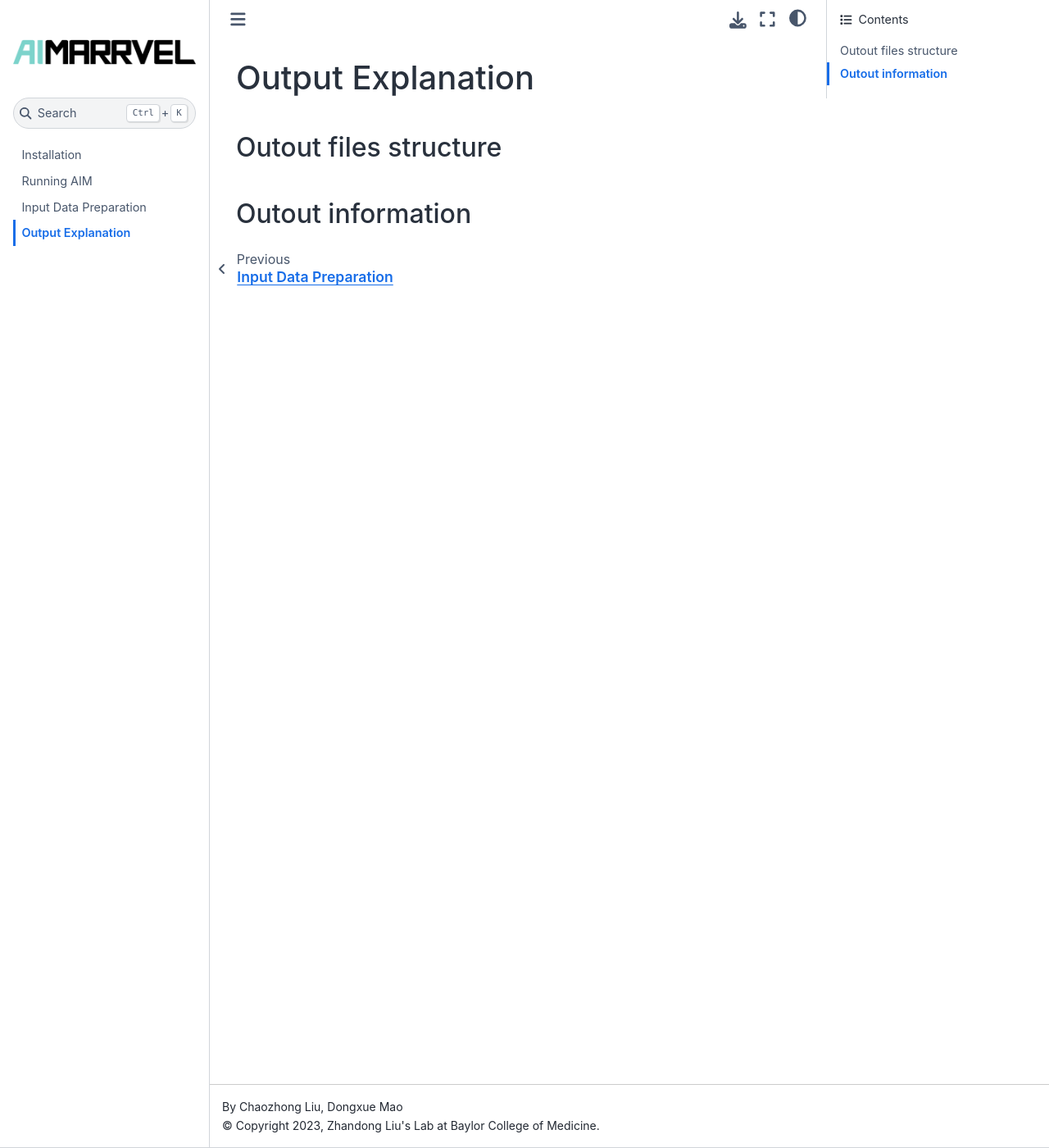
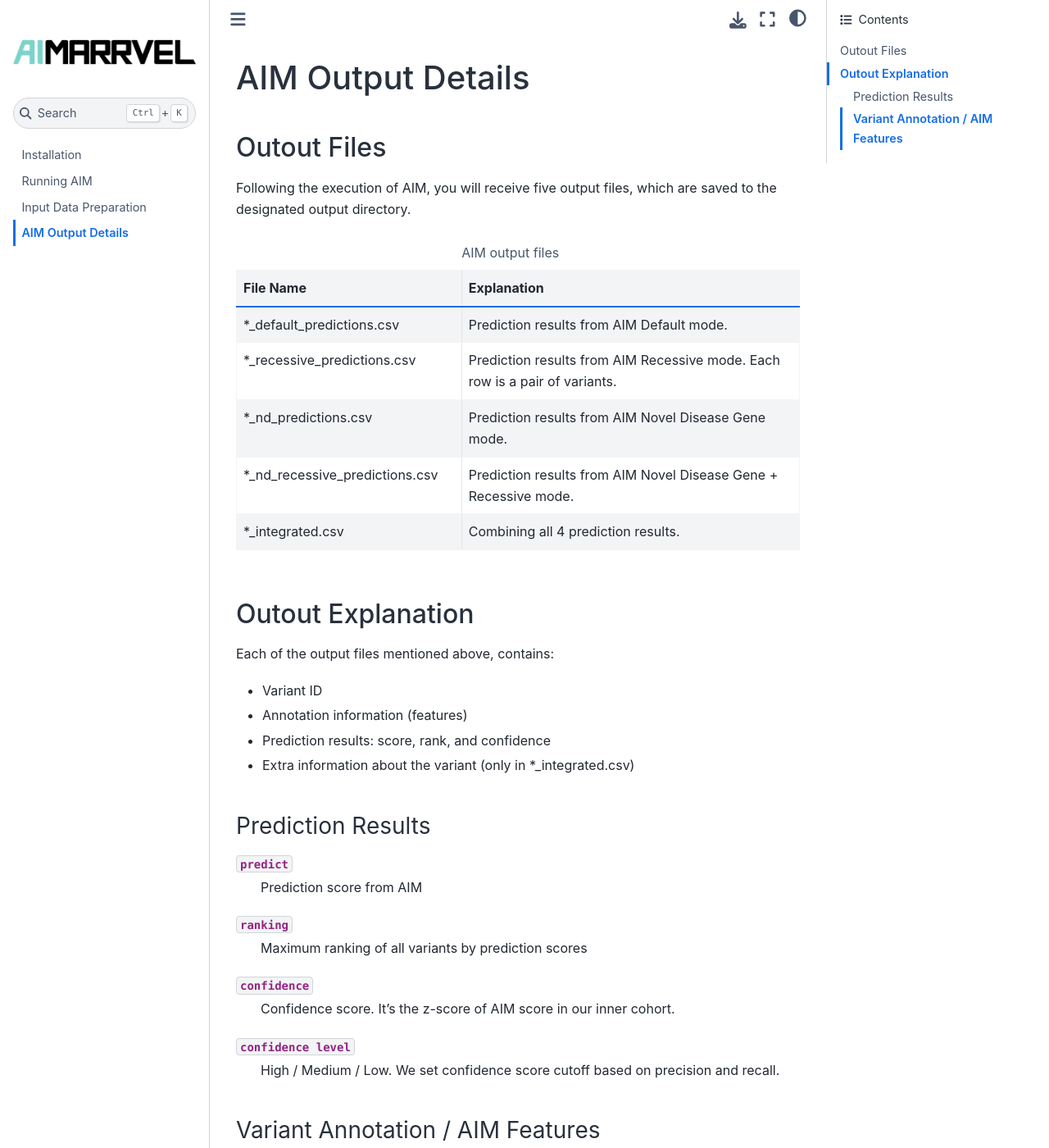
Before and after one commit to LiuzLab/AI_MARRVEL, a Sphinx documentation site: the page built from docs/source/output.rst, in a window 1280 px wide and 1400 px high. Shown: the whole window at 82% size. Built offline with Sphinx 7.4.7 and the Sphinx Book theme 1.1.4, drawn with Linux system fonts in a browser that asks for light colours; some of the changed text lies outside the part shown.

Commit message:
Docs update

```diff
--- a/docs/source/index.rst
+++ b/docs/source/index.rst
@@ -1,5 +1,7 @@
+******************************************
 Welcome to AI-MARRVEL documentation!
-=====================================
+******************************************
+
 
 **AI-MARRVEL (AIM)** is an AI system for rare genetic disease diagnosis.
 
--- a/docs/source/output.rst
+++ b/docs/source/output.rst
@@ -1,14 +1,68 @@
 .. _output:
 
 *********************
-Output Explanation
+AIM Output Details
 *********************
 
 
-Outout files structure
+Outout Files
 ========================
+Following the execution of AIM, you will receive five output files, which are saved to the designated output directory.
+
+.. list-table:: AIM output files
+   :header-rows: 1
+   :widths: 40 60
+
+   *  -  File Name
+      -  Explanation
+   *  -  \*_default_predictions.csv
+      -  Prediction results from AIM Default mode.
+   *  -  \*_recessive_predictions.csv
+      -  Prediction results from AIM Recessive mode. Each row is a pair of variants.
+   *  -  \*_nd_predictions.csv
+      -  Prediction results from AIM Novel Disease Gene mode.
+   *  -  \*_nd_recessive_predictions.csv
+      -  Prediction results from AIM Novel Disease Gene + Recessive mode.
+   *  -  \*_integrated.csv
+      -  Combining all 4 prediction results.
+
+Outout Explanation
+======================
+Each of the output files mentioned above, contains:
+
+- Variant ID
+- Annotation information (features)
+- Prediction results: score, rank, and confidence
+- Extra information about the variant (only in \*_integrated.csv)
+
+Prediction Results
+-----------------------
+
+``predict``
+    Prediction score from AIM
+
+``ranking``
+    Maximum ranking of all variants by prediction scores
+
+``confidence``
+    Confidence score. It's the z-score of AIM score in our inner cohort.
+
+``confidence level``
+    High / Medium / Low. We set confidence score cutoff based on precision and recall.
 
 
+Variant Annotation / AIM Features
+-------------------------------------
 
-Outout information
-========================
+AIM takes information from various database and perform feature engineering, to make the final prediction.
+Here, we provide both raw and engineered features as part of the output.
+
+In making the decision, AIM takes 6 modules of information into consideration.
+
+**Disease database matching**
+
+**Variant Conservation**
+
+**Inferred Inheritance pattern**
+
+**Gene network diffusion**
```
